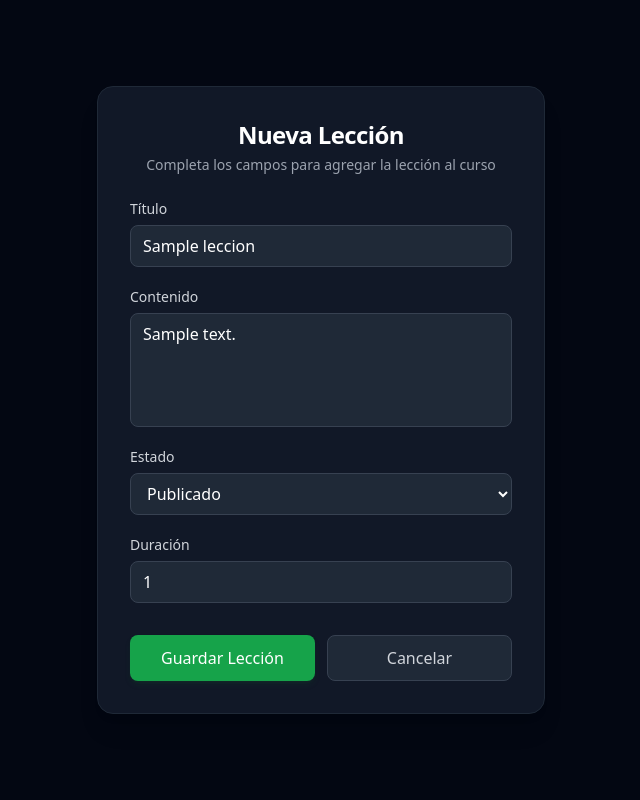
After one commit to DavidCLDev/optativa-cursos, a Django app: page /lecciones/1/editar in a window 1280 px wide. The commit adds this page. Shown: the whole page, without its empty margins (319-959 px from the left). Run offline with Django 5.2, Linux system fonts and the light colour scheme; data comes from the database, SQL or seed files in the repository; both versions use the stored data as it was after the commit; tables that the repository leaves empty hold one stand-in row (values such as "Sample post"); some libraries are stand-ins or nearby versions.

Commit message:
Implementa editar lección y añadir imágenes a los cursos

```diff
--- a/core/settings.py
+++ b/core/settings.py
@@ -117,6 +117,8 @@ USE_TZ = True
 
 STATIC_URL = 'static/'
 
+MEDIA_URL = '/media/'
+MEDIA_ROOT = BASE_DIR / 'media'
 
 # Email
 # https://docs.djangoproject.com/en/6.1/topics/email/#topic-email-configuration
--- a/core/urls.py
+++ b/core/urls.py
@@ -16,8 +16,13 @@ Including another URLconf
 """
 from django.contrib import admin
 from django.urls import path, include
+from django.conf import settings
+from django.conf.urls.static import static
 
 urlpatterns = [
     path('admin/', admin.site.urls),
     path('', include('gestor.urls'))
 ]
+
+if settings.DEBUG:
+    urlpatterns += static(settings.MEDIA_URL, document_root=settings.MEDIA_ROOT)
--- a/gestor/models.py
+++ b/gestor/models.py
@@ -16,6 +16,7 @@ class Curso(models.Model):
         choices=NIVEL_CHOICES,
         default='INTERMEDIO'
     )
+    imagen = models.ImageField(upload_to="img/", default="img/logo.png")
 
     def __str__(self):
         return self.titulo
--- a/gestor/templates/detalle-curso.html
+++ b/gestor/templates/detalle-curso.html
@@ -113,7 +113,7 @@
 
                                 <!-- Botones de Acción -->
                                 <div class="flex items-center gap-2 sm:shrink-0 w-full sm:w-auto">
-                                    <a href="{% url 'editar_curso' curso.id %}"
+                                    <a href="{% url 'editar_leccion' leccion.id %}"
                                     class="sm:shrink-0 text-sm font-medium bg-yellow-950/40 hover:bg-yellow-900/60 text-yellow-400 border border-yellow-900/50 rounded-lg px-4 py-2.5 transition text-center">
                                         Editar
                                     </a>
--- /dev/null
+++ b/gestor/templates/editar-leccion.html
@@ -0,0 +1,85 @@
+<!DOCTYPE html>
+<html lang="es">
+<head>
+    <meta charset="UTF-8">
+    <meta name="viewport" content="width=device-width, initial-scale=1.0">
+    <title>Nuevo Curso</title>
+    <!-- CDN de Tailwind CSS -->
+    <script src="https://cdn.tailwindcss.com"></script>
+</head>
+<body class="bg-gray-950 antialiased min-h-screen flex items-center justify-center p-4 text-gray-100">
+
+    <main class="w-full max-w-md bg-gray-900 rounded-2xl border border-gray-800 p-8 shadow-xl">
+        <header class="mb-6">
+            <h1 class="text-2xl font-bold tracking-tight text-white text-center">Nueva Lección</h1>
+            <p class="text-sm text-gray-400 text-center mt-1">Completa los campos para agregar la lección al curso</p>
+        </header>
+
+        <form method="post" action="">
+            {% csrf_token %}
+            <div class="space-y-5">
+
+                <!-- Campo: Título -->
+                <div class="flex flex-col gap-1.5">
+                    <label for="titulo" class="text-sm font-medium text-gray-300">Título</label>
+                    <input type="text"  value="{{ leccion.titulo }}" name="titulo" id="titulo"
+                           class="w-full bg-gray-800 border border-gray-700 rounded-lg px-3 py-2 text-white
+                           placeholder-gray-500 outline-none transition focus:border-green-500 focus:ring-2
+                           focus:ring-green-950"
+                           placeholder="Ej. clases y funciones en Python" required>
+                </div>
+
+                <!-- Campo: Contenido -->
+                <div class="flex flex-col gap-1.5">
+                    <label for="contenido" class="text-sm font-medium text-gray-300">Contenido</label>
+                    <textarea name="contenido" id="contenido" rows="4"
+                              class="w-full bg-gray-800 border border-gray-700 rounded-lg px-3 py-2
+                              text-white placeholder-gray-500 outline-none transition
+                              focus:border-green-500 focus:ring-2 focus:ring-green-950 resize-none"
+                              placeholder="Describe brevemente de qué trata la lección..." required
+                    >{{ leccion.contenido }}</textarea>
+                </div>
+
+                <!-- Campo: estado -->
+                <div class="flex flex-col gap-1.5">
+                    <label for="estado" class="text-sm font-medium text-gray-300">Estado</label>
+                    <select name="estado" id="estado"
+                            class="w-full bg-gray-800 border border-gray-700 rounded-lg px-3 py-2 text-white
+                            outline-none transition focus:border-green-500 focus:ring-2 focus:ring-green-950
+                            cursor-pointer">
+                        {% for valor, etiqueta in leccion.ESTADO_CHOICES %}
+                        <option
+                        value="{{ valor }}"
+                        {% if leccion.estado == valor %} selected {% endif %}
+                        >{{ etiqueta }}</option>
+                        {% endfor %}
+                    </select>
+                </div>
+
+                <!-- Campo: duración -->
+                <div class="flex flex-col gap-1.5">
+                    <label for="duracion" class="text-sm font-medium text-gray-300">Duración</label>
+                    <input type="number" name="duracion" value="{{ leccion.duracion }}" id="duracion"
+                           class="w-full bg-gray-800 border border-gray-700 rounded-lg px-3 py-2 text-white
+                           placeholder-gray-500 outline-none transition focus:border-green-500 focus:ring-2
+                           focus:ring-green-950" required>
+                </div>
+
+            </div>
+
+            <!-- Botones de Acción -->
+            <div class="flex flex-col sm:flex-row gap-3 mt-8">
+                <button type="submit"
+                        class="w-full sm:w-1/2 bg-green-600 hover:bg-green-500 active:bg-green-700 text-white font-medium py-2.5 px-4 rounded-lg transition duration-150 shadow-md shadow-green-900/20 text-center cursor-pointer">
+                    Guardar Lección
+                </button>
+                <a href="{% url 'detalle_curso' leccion.curso.id %}"
+                   class="w-full sm:w-1/2 bg-gray-800 hover:bg-gray-700 active:bg-gray-800 text-gray-300 border border-gray-700 font-medium py-2.5 px-4 rounded-lg transition duration-150 text-center block">
+                    Cancelar
+                </a>
+            </div>
+        </form>
+    </main>
+
+</body>
+</html>
--- a/gestor/templates/lista-cursos.html
+++ b/gestor/templates/lista-cursos.html
@@ -39,6 +39,8 @@
                 <div class="flex flex-col sm:flex-row sm:items-center justify-between gap-4">
 
                     <!-- Información del Curso -->
+                    <div class="flex gap-1">
+                        <img src="{{ curso.imagen.url }}" alt="{{ curso.titulo }}" class="h-14 rounded-lg">
                         <div class="space-y-2">
                             <h2 class="text-xl font-bold text-white tracking-tight">{{ curso.titulo }}</h2>
 
@@ -57,6 +59,7 @@
                                 <span class="text-gray-400 font-medium">
                                     {{ curso.lecciones.count }} {% if curso.lecciones.count == 1 %}lección{% else %}lecciones{% endif %}
                                 </span>
+                            </div>
                         </div>
                     </div>
 
--- a/gestor/urls.py
+++ b/gestor/urls.py
@@ -2,11 +2,52 @@ from django.urls import path, include
 from . import views
 
 urlpatterns = [
-    path('', views.listar_cursos, name="lista_cursos"),
-    path('curso/nuevo/', views.crear_curso, name="crear_curso"),
-    path('curso/<int:id_curso>/', views.detallar_curso, name="detalle_curso"),
-    path('curso/<int:id_curso>/editar/', views.editar_curso, name="editar_curso"),
-    path('curso/<int:id_curso>/eliminar/', views.eliminar_curso, name="eliminar_curso"),
-    path('curso/<int:id_curso>/lecciones/crear/', views.crear_leccion, name="crear_leccion"),
-    path('lecciones/<int:id>/eliminar', views.eliminar_leccion, name="eliminar_leccion")
+    # lista de cursos
+    path(
+        '',
+        views.listar_cursos,
+        name="lista_cursos"
+    ),
+    # Creación curso
+    path(
+        'curso/nuevo/',
+        views.crear_curso,
+        name="crear_curso"
+    ),
+    # Detalle curso
+    path(
+        'curso/<int:id_curso>/',
+        views.detallar_curso,
+        name="detalle_curso"
+    ),
+    # Edición curso
+    path(
+        'curso/<int:id_curso>/editar/',
+        views.editar_curso,
+        name="editar_curso"
+    ),
+    # Eliminación curso
+    path(
+        'curso/<int:id_curso>/eliminar/',
+        views.eliminar_curso,
+        name="eliminar_curso"
+    ),
+    # Creación Lección
+    path(
+        'curso/<int:id_curso>/lecciones/crear/',
+        views.crear_leccion,
+        name="crear_leccion"
+    ),
+    # Edición Lección
+    path(
+        'lecciones/<int:id>/editar',
+        views.editar_leccion,
+        name="editar_leccion"
+    ),
+    # Eliminación Lección
+    path(
+        'lecciones/<int:id>/eliminar',
+        views.eliminar_leccion,
+        name="eliminar_leccion"
+    ),
 ]
--- a/gestor/views.py
+++ b/gestor/views.py
@@ -5,35 +5,58 @@ from gestor.models import Curso, Leccion
 
 # Create your views here.
 def listar_cursos(request):
+    '''
+    Obtiene todos los cursos registrados en la base de datos para
+    renderizarlos en la plantilla lista-cursos.html
+    '''
     cursos = Curso.objects.all()
 
     return render(request, "lista-cursos.html", {"cursos": cursos})
 
 def crear_curso(request):
+    '''
+    Gestiona la creación de un nuevo curso.
+
+    Si la solicitud utiliza el método POST, obtiene los datos del formulario
+    (título, descripción, nivel e imagen), valida que los campos obligatorios
+    estén presentes y crea un nuevo objeto Curso en la base de datos.
+
+    Args:
+        request (HttpRequest): Solicitud HTTP enviada por el cliente.
+
+    Returns:
+        HttpResponse:
+            - Redirección a la lista de cursos después de procesar una
+              solicitud POST.
+            - Renderizado de "nuevo-curso.html" para solicitudes que no sean
+              POST.
+    '''
     if request.method == 'POST':
         titulo = request.POST.get("titulo")
         descripcion = request.POST.get("descripcion")
         nivel = request.POST.get("nivel")
+        imagen = request.FILES.get("imagen")
 
         if titulo and descripcion and nivel:
             curso = Curso(titulo=titulo, nivel=nivel, descripcion=descripcion)
+            if imagen:
+                curso.imagen = imagen
             curso.save()
 
         return redirect("lista_cursos")
 
-    return render(request, "nuevo-curso.html", {"nivel_choices": Curso.NIVEL_CHOICES})
+    return render(
+        request,
+        "nuevo-curso.html",
+        {
+            "nivel_choices": Curso.NIVEL_CHOICES
+        }
+    )
 
 def detallar_curso(request, id_curso):
     curso = get_object_or_404(Curso, id=id_curso)
 
     return render(request, "detalle-curso.html", {"curso": curso})
-
-def eliminar_curso(request, id_curso: int) -> HttpResponse:
-    curso = Curso.objects.get(pk=id_curso)
-
-    curso.delete()
-
-    return redirect("lista_cursos")
 
 def editar_curso(request, id_curso):
     curso = get_object_or_404(Curso, id=id_curso)
@@ -42,16 +65,29 @@ def editar_curso(request, id_curso):
         titulo = request.POST.get("titulo")
         descripcion = request.POST.get("descripcion")
         nivel = request.POST.get("nivel")
+        imagen = request.FILES.get("imagen")
+
+        print(imagen)
 
         if titulo and descripcion and nivel:
             curso.titulo = titulo
             curso.descripcion = descripcion
             curso.nivel = nivel
+            if imagen:
+                curso.imagen = imagen
+
             curso.save()
 
         return redirect("detalle_curso", id_curso)
 
     return render(request, "editar-curso.html", {"curso": curso})
+
+def eliminar_curso(request, id_curso: int) -> HttpResponse:
+    curso = Curso.objects.get(pk=id_curso)
+
+    curso.delete()
+
+    return redirect("lista_cursos")
 
 def crear_leccion(request, id_curso):
     curso = get_object_or_404(Curso, id=id_curso)
@@ -63,12 +99,54 @@ def crear_leccion(request, id_curso):
         duracion = request.POST.get("duracion")
 
         if titulo and contenido and estado and duracion:
-            leccion = Leccion(titulo=titulo, estado=estado, contenido=contenido, duracion=duracion, curso=curso)
+            leccion = Leccion(
+                titulo=titulo,
+                estado=estado,
+                contenido=contenido,
+                duracion=duracion,
+                curso=curso
+            )
             leccion.save()
 
         return redirect("detalle_curso", id_curso)
 
-    return render(request, "nueva-leccion.html", {"estado_choices": Leccion.ESTADO_CHOICES, "id_curso": id_curso})
+    return render(
+        request,
+        "nueva-leccion.html",
+        {
+            "estado_choices": Leccion.ESTADO_CHOICES,
+            "id_curso": id_curso
+        }
+    )
+
+def editar_leccion(request, id):
+    leccion = get_object_or_404(Leccion, id=id)
+
+    if request.method == 'POST':
+        titulo = request.POST.get("titulo")
+        contenido = request.POST.get("contenido")
+        estado = request.POST.get("estado")
+        duracion = request.POST.get("duracion")
+
+        if titulo and contenido and estado and duracion:
+            leccion.titulo = titulo
+            leccion.contenido = contenido
+            leccion.estado = estado
+            leccion.duracion = duracion
+
+            leccion.save()
+
+        return redirect("detalle_curso", leccion.curso.id)
+
+    print(leccion.titulo)
+
+    return render(
+        request,
+        "editar-leccion.html",
+        {
+            "leccion": leccion
+        }
+    )
 
 @require_POST
 def eliminar_leccion(request, id):
```
Also changed, not shown: gestor/templates/editar-curso.html (+26 -11 lines), gestor/templates/nuevo-curso.html (+28 -10 lines), db.sqlite3, gestor/migrations/0006_curso_imagen.py (added), gestor/static/img/logo.png (added), media/img/beatle.png (added), media/img/coding.png (added), media/img/coding_iQIlguu.png (added), media/img/logo.png (added). Lines whose indentation alone changed are shown as unchanged.
